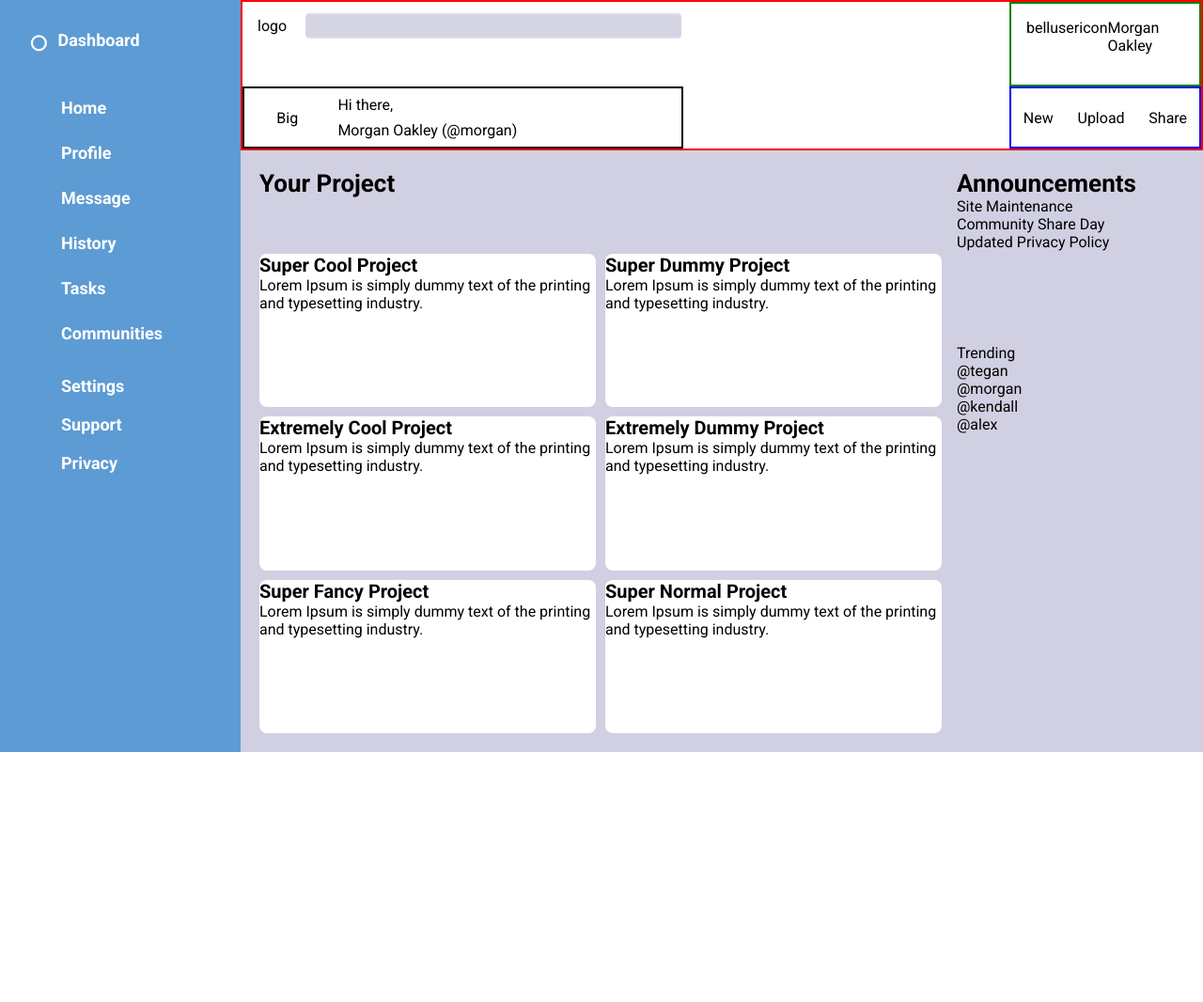
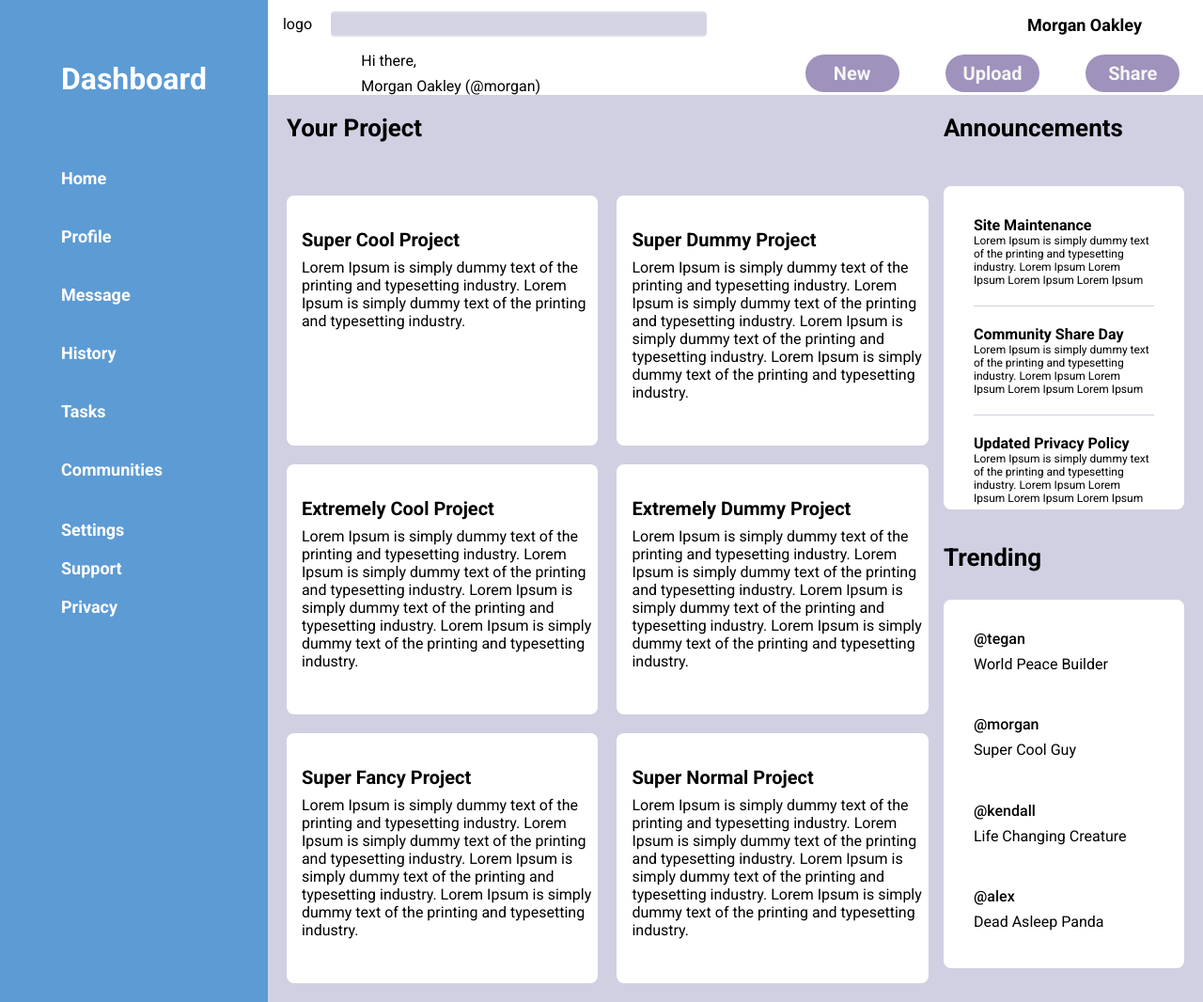
Before and after one commit to watacodes/Admin-Dashboard, a plain HTML site: page index.html in a window 1280 px wide. Shown: the whole page at 94% size. Before the commit the page ends 800 px from the top, so only its background shows below. Drawn offline with Linux system fonts and the light colour scheme.

Commit message:
temporarily finishing this moc page

```diff
--- a/index.html
+++ b/index.html
@@ -14,7 +14,6 @@
     <div class="wrapper">
         <div class="sidebar">
           <div class="sidebar-first-row">
-            <div class="dashboard-logo">〇</div>
             <div class="dashboard-text">Dashboard</div>
           </div>
           <div class="sidebar-second-row">
@@ -40,19 +39,19 @@
             </label>
           </div>
           <div class="header-first-right">
-            <div class="header-bell icon">bell</div>
-            <div class="header-user-pic icon">usericon</div>
-            <div class="hearder-username">Morgan Oakley</div>
+            <div class="header-bell icon">   </div>
+            <div class="header-user-pic icon">   </div>
+            <div class="header-username">Morgan Oakley</div>
           </div>
           <div class="header-second-left">
-            <div class="header-second user-pic">Big</div>
+            <div class="header-second user-pic">    </div>
             <div class="header-second hi-there">Hi there,</div>
             <div class="header-second username">Morgan Oakley (@morgan)</div>
           </div>
           <div class="header-second-right">
-            <div class="header-second new-btn">New</div>
-            <div class="header-second upload-btn">Upload</div>
-            <div class="header-second share-btn">Share</div>
+            <div class="header-second btn">New</div>
+            <div class="header-second btn">Upload</div>
+            <div class="header-second btn">Share</div>
           </div>
         </div>
 
@@ -61,49 +60,57 @@
               <p class="project-title">Your Project</p>
               <article class="projects">Super Cool Project
                 <p class="project-text">
-                  Lorem Ipsum is simply dummy text of the printing and typesetting industry.
+                  Lorem Ipsum is simply dummy text of the printing and typesetting industry. Lorem Ipsum is simply dummy text of the printing and typesetting industry.
                 </p>
               </article>
               <article class="projects">Super Dummy Project
                 <p class="project-text">
-                  Lorem Ipsum is simply dummy text of the printing and typesetting industry.
-                </p>
-              </article>
+                  Lorem Ipsum is simply dummy text of the printing and typesetting industry. Lorem Ipsum is simply dummy text of the printing and typesetting industry. Lorem Ipsum is simply dummy text of the printing and typesetting industry. Lorem Ipsum is simply dummy text of the printing and typesetting industry.   </p>              </article>
               <article class="projects">Extremely Cool Project
                 <p class="project-text">
-                  Lorem Ipsum is simply dummy text of the printing and typesetting industry.
-                </p>
-              </article>
+                  Lorem Ipsum is simply dummy text of the printing and typesetting industry. Lorem Ipsum is simply dummy text of the printing and typesetting industry. Lorem Ipsum is simply dummy text of the printing and typesetting industry. Lorem Ipsum is simply dummy text of the printing and typesetting industry.   </p>              </article>
               <article class="projects">Extremely Dummy Project
                 <p class="project-text">
-                  Lorem Ipsum is simply dummy text of the printing and typesetting industry.
-                </p>
-              </article>
+                  Lorem Ipsum is simply dummy text of the printing and typesetting industry. Lorem Ipsum is simply dummy text of the printing and typesetting industry. Lorem Ipsum is simply dummy text of the printing and typesetting industry. Lorem Ipsum is simply dummy text of the printing and typesetting industry.   </p>              </article>
               <article class="projects">Super Fancy Project
                 <p class="project-text">
-                  Lorem Ipsum is simply dummy text of the printing and typesetting industry.
-                </p>
-              </article>
+                  Lorem Ipsum is simply dummy text of the printing and typesetting industry. Lorem Ipsum is simply dummy text of the printing and typesetting industry. Lorem Ipsum is simply dummy text of the printing and typesetting industry. Lorem Ipsum is simply dummy text of the printing and typesetting industry.  </p>               </article>
               <article class="projects">Super Normal Project
                 <p class="project-text">
-                  Lorem Ipsum is simply dummy text of the printing and typesetting industry.
-                </p>
-              </article>
+                  Lorem Ipsum is simply dummy text of the printing and typesetting industry. Lorem Ipsum is simply dummy text of the printing and typesetting industry. Lorem Ipsum is simply dummy text of the printing and typesetting industry. Lorem Ipsum is simply dummy text of the printing and typesetting industry. </p>             </article>
             </div>
 
             <div class="announcement-container">
               <p class="announcement-title">Announcements</p>
-              <article class="announcements">Site Maintenance</article>
-              <article class="announcements">Community Share Day</article>
-              <article class="announcements">Updated Privacy Policy</article>
+              <div class="ann-container">
+                <article class="announcements des1">Site Maintenance
+                  <p class="announcements-descirption">Lorem Ipsum is simply dummy text of the printing and typesetting industry. Lorem Ipsum Lorem Ipsum Lorem Ipsum Lorem Ipsum</p>
+                </article>
+                <article class="announcements des2">Community Share Day
+                  <p class="announcements-descirption">Lorem Ipsum is simply dummy text of the printing and typesetting industry. Lorem Ipsum Lorem Ipsum Lorem Ipsum Lorem Ipsum</p>
+                </article>
+                <article class="announcements">Updated Privacy Policy
+                  <p class="announcements-descirption">Lorem Ipsum is simply dummy text of the printing and typesetting industry. Lorem Ipsum Lorem Ipsum Lorem Ipsum Lorem Ipsum</p>
+                </article>
+              </div>
             </div>
 
             <div class="trending-container">
               <p class="trending-title">Trending</p>
-              <div class="trending-items">@tegan</div>
-              <div class="trending-items">@morgan</div>
-              <div class="trending-items">@kendall</div>
-              <div class="trending-items">@alex</div>
+              <div class="trending-text-container">
+                <div class="trending-items">@tegan
+                  <p class="trending-text">World Peace Builder</p>
+                </div>
+                <div class="trending-items">@morgan
+                  <p class="trending-text">Super Cool Guy</p>
+                </div>
+                <div class="trending-items">@kendall
+                  <p class="trending-text">Life Changing Creature</p>
+                </div>
+                <div class="trending-items">@alex
+                  <p class="trending-text">Dead Asleep Panda</p>
+                </div>
+              </div>
             </div>
         </div>
 
--- a/styles.css
+++ b/styles.css
@@ -23,6 +23,11 @@ body {
   display: grid;
   grid-template-columns: 1fr 4fr;
   grid-template-rows: 1fr 4fr;
+}
+
+.dashboard-text {
+  font-size: 32px;
+  font-weight: 600;
 }
 
 .sidebar {
@@ -51,7 +56,7 @@ grid-template-rows: 1fr 3fr 4fr;
 .sidebar-first-row {
 display: grid;
 grid-template-columns: 1fr 5.5fr;
-margin: 32px;
+margin: 65px;
 /*   border: 2px solid green; */
 }
 
@@ -75,7 +80,6 @@ gap: 20px;
 
 .header {
 display: grid;
-border: 2px solid red;
 grid-template-columns: 4fr 1fr;
 }
 
@@ -96,7 +100,6 @@ margin-top: -2px;
 
 .header-first-right {
 display: flex;
-border: 2px solid green;
 justify-content: space-around;
 padding: 16px;
 
@@ -104,18 +107,22 @@ padding: 16px;
 
 .header-second-right {
 display: flex;
-border: 2px solid blue;
 justify-content: space-around;
 align-items: center;
+width: 35vw;
 }
 
 .header-second-left {
 display: grid;
-border: 2px solid black;
 grid-template-columns: 1fr 4fr;
 grid-template-rows: 1fr 1fr;
 width: 465px;
 gap: 8px;
+}
+
+.header-username {
+font-size: 18px;
+font-weight: 700;
 }
 
 .user-pic {
@@ -149,12 +156,12 @@ grid-row: span 3;
 display: grid;
 grid-template-columns: 1fr 1fr;
 grid-template-rows: 0.25fr 1fr 1fr 1fr;
-gap: 10px;
+gap: 20px;
 }
 
 .project-title {
 grid-column: span 2;
-height: 80px;
+height: 20px;
 }
 
 .announcement-container {
@@ -167,16 +174,91 @@ border-radius: 8px;
 font-family: 'Roboto';
 font-size: 20px;
 font-weight: 600;
+padding: 35px 0 0 16px;
 }
 
 .project-title,
-.announcement-title {
+.announcement-title,
+.trending-title {
 font-family: 'Roboto';
 font-size: 26px;
 font-weight: 600;
 }
 
+.trending-title {
+padding: 20px 0 30px 0;
+}
+
 .project-text {
 font-size: 16px;
 font-weight: 400;
+padding: 8px 0 0 0;
 }
+
+.ann-container {
+display: flex;
+flex-direction: column;
+justify-content: space-between;
+height: 35vh;
+width: 15vw;
+padding: 32px;
+background-color: var(--sidebar-font-color);
+border-radius: 8px;
+}
+
+.announcement-title {
+height: 77px;
+}
+
+.announcements {
+font-size: 16px;
+font-weight: 600;
+padding: 20px 0 20px 0;
+}
+
+.des1, .des2 {
+border-bottom: 1px solid rgb(208, 208, 226);
+}
+
+.des1 {
+padding-top: 0;
+}
+
+.announcements-descirption {
+font-size: 12px;
+font-weight: 400;
+}
+
+.trending-text-container {
+display: flex;
+flex-direction: column;
+justify-content: space-between;
+height: 40vh;
+width: 15vw;
+padding: 32px 32px 40px 32px;
+background-color: var(--sidebar-font-color);
+border-radius: 8px;
+}
+
+.trending-items {
+font-size: 16px;
+font-weight: 500;
+}
+
+.trending-text {
+font-weight: 400;
+padding-top: 8px;
+}
+
+.btn {
+background-color:rgba(86, 64, 138, 0.568);
+border-radius: 24px;
+width: 100px;
+height: 40px;
+font-size: 20px;
+font-weight: 600;
+color: whitesmoke;
+display: flex;
+justify-content: center;
+align-items: center;
+}
```
